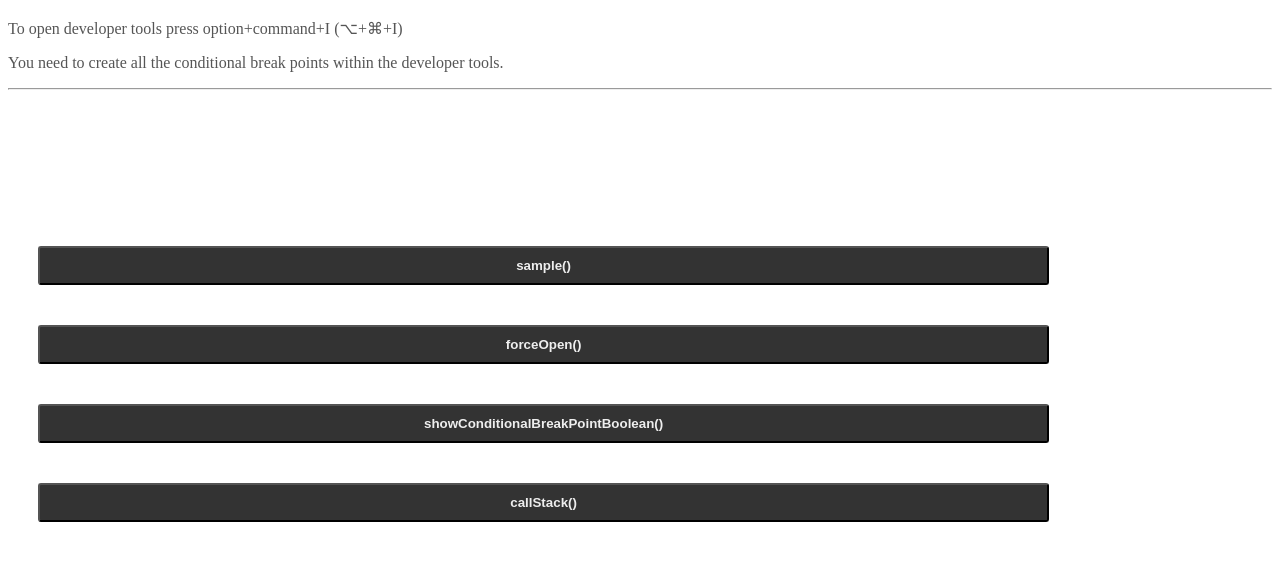
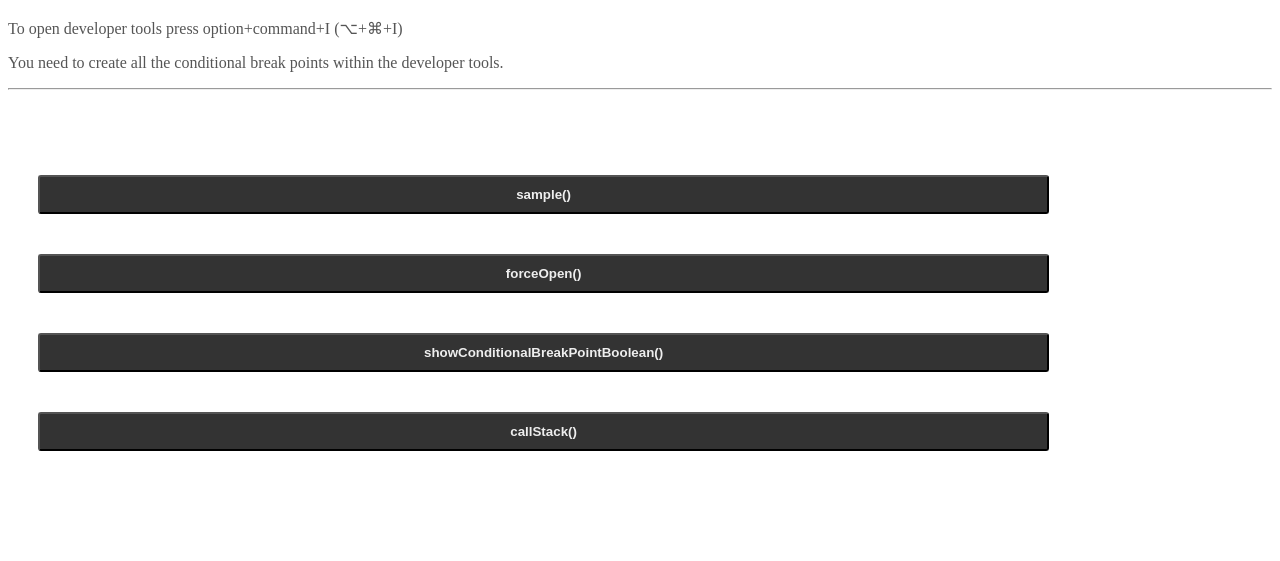
Before and after one commit to kemapak/code-kitchen, a plain HTML site: page src/debugger-demo/index.html in a window 1280 px wide. Shown: the part 61-622 px from the top of the page. Drawn offline with Linux system fonts and the light colour scheme.

Commit message:
Minor CSS update.

```diff
--- a/src/debugger-demo/main.css
+++ b/src/debugger-demo/main.css
@@ -9,7 +9,7 @@ p {
 }
 
 div {
- 	margin: 10% auto 30% auto;
+ 	margin: 55px auto 30% auto;
  	padding: 10px;
  	width: 100%;
 }
--- a/src/html-template-tag/main.css
+++ b/src/html-template-tag/main.css
@@ -9,7 +9,7 @@ p {
 }
 
 div {
-    margin: 10% auto 30% auto;
+    margin: 55px auto 30% auto;
     padding: 10px;
     width: 100%;
 }
```
